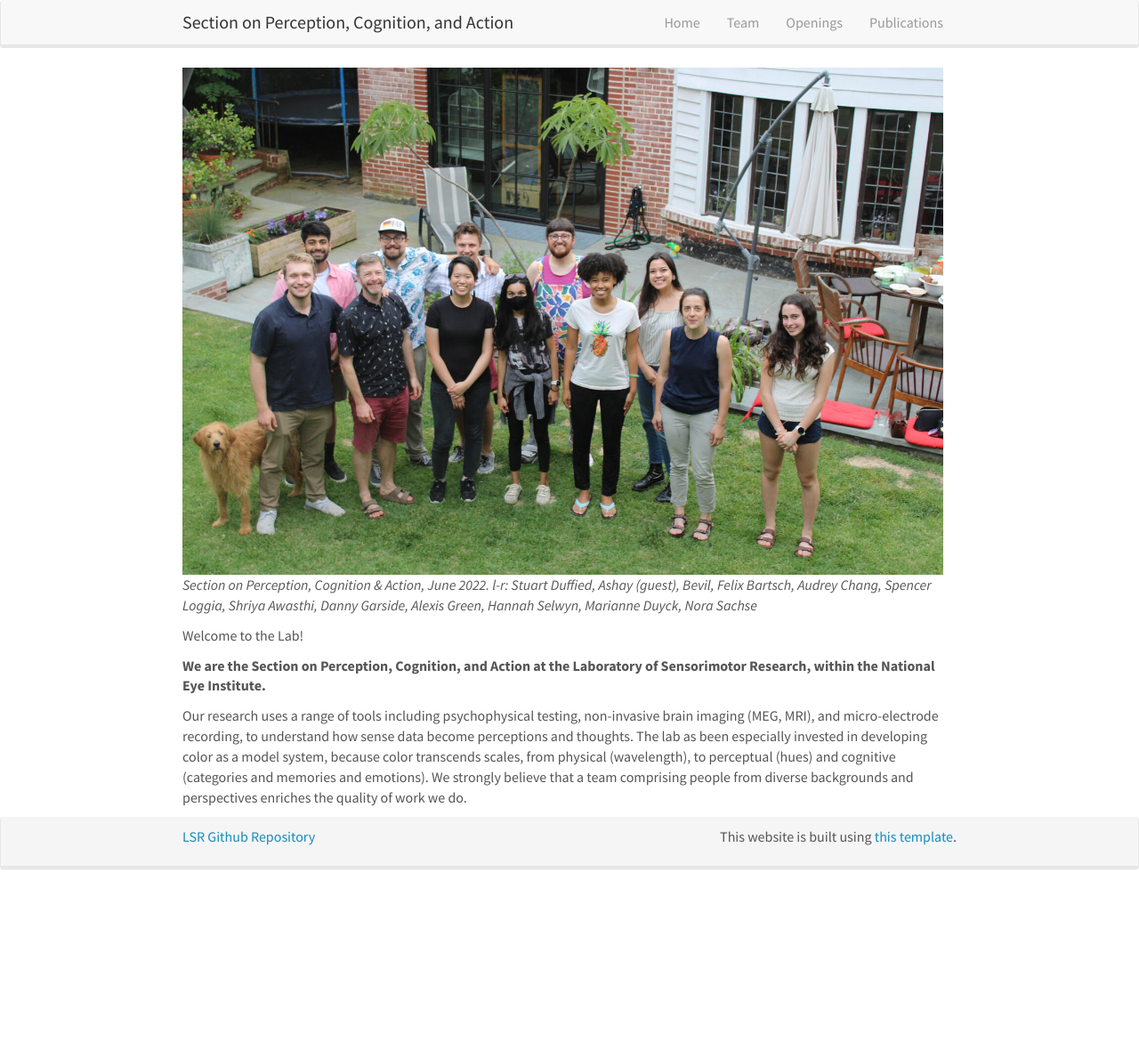
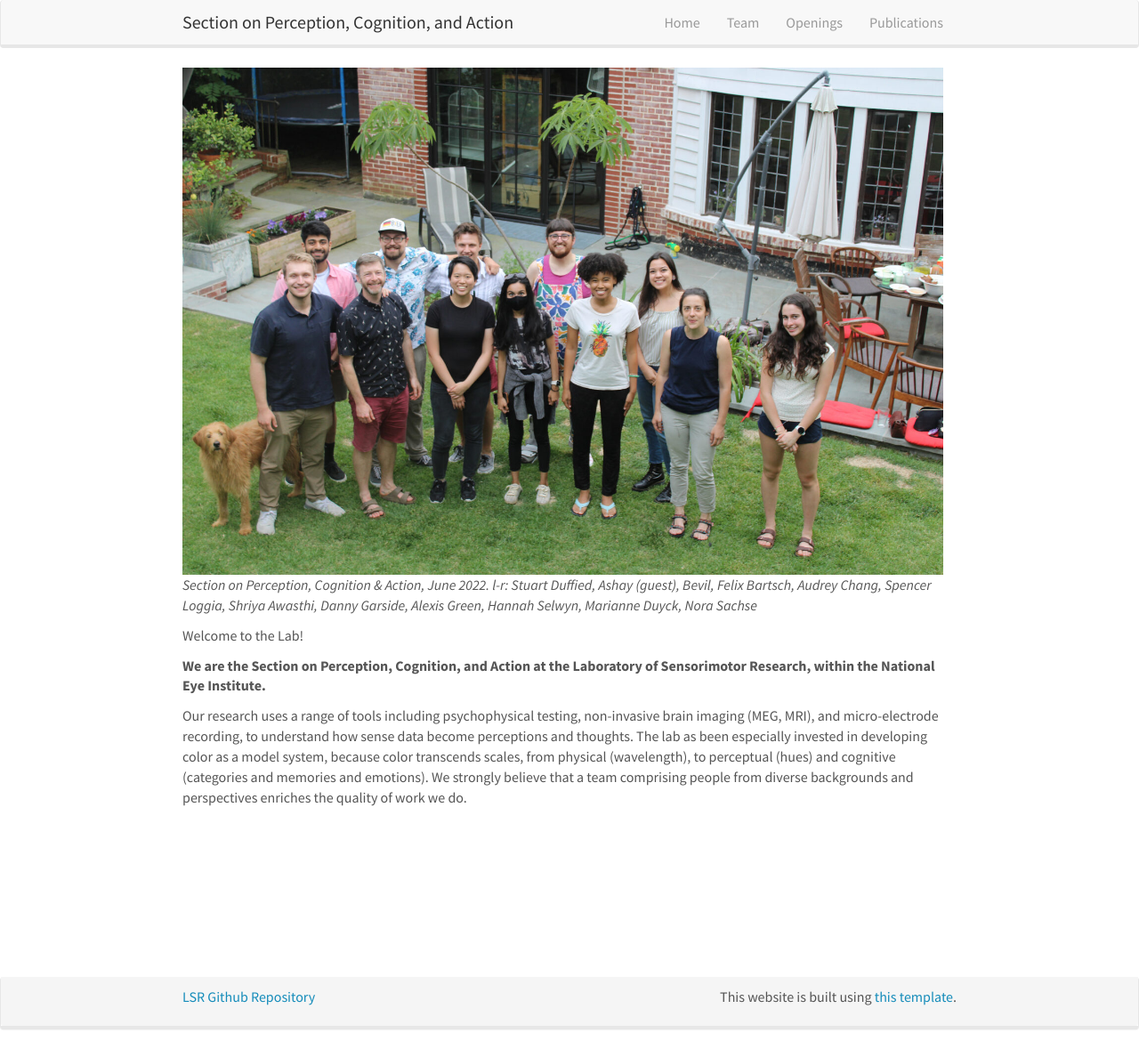
Before and after one commit to NEI-LSR/Section-on-Perception-Cognition-and-Action, a Jekyll site: the page built from _pages/home.md, in a window 1280 px wide. Shown: the whole page at 89% size. Built offline with Jekyll 4.4.1, drawn with Linux system fonts in a browser that asks for light colours; nearby versions of some CDN libraries; before the commit the page ends 999 px from its top, so only the background shows below that.

Commit message:
revert to bodgy way that worked

```diff
--- a/_layouts/default.html
+++ b/_layouts/default.html
@@ -10,7 +10,7 @@
     <div class="container-fluid">
       <div class="col-sm-12">
         <div class="row">
-			<div class="mb-5">
+			<div class="mb-custom">
 			{{ content }}
 			</div>
         </div>
--- a/_layouts/homelay.html
+++ b/_layouts/homelay.html
@@ -2,6 +2,6 @@
 layout: default
 ---
 
-<div id="homeid" class="col-sm-12 nopadding-left mb-5">
+<div id="homeid" class="col-sm-12 nopadding-left mb-custom">
 	{{ content }}
 </div>
--- a/css/main.scss
+++ b/css/main.scss
@@ -38,6 +38,10 @@ figcaption {
   max-width: 900px; /* or 950px */
 }
 
+.mb-custom {
+  margin-bottom: 20vh !important;
+}
+
 
 /* Carousel */
 
```
